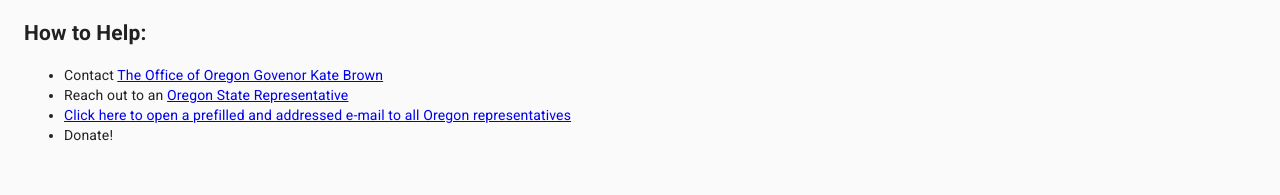
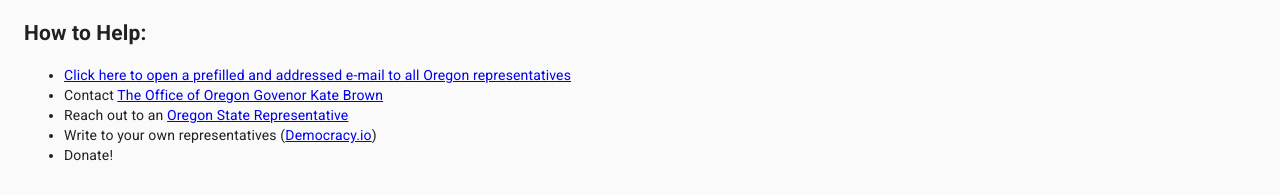
Before and after one commit to Mendanbar/free-seneca, a React (Create React App) app: page / in a window 1280 px wide. Shown: the part 544-739 px from the top of the page. Built offline with nearby package versions, Linux system fonts and the light colour scheme.

Commit message:
add democracy.io

```diff
--- a/src/App.js
+++ b/src/App.js
@@ -92,9 +92,10 @@
             <p>Paragraph about Seneca here.  Basic details of why we are raising awareness. Some details about where the money goes when a person clicks "donate"? Temp text for filler: Lorem ipsum dolor sit amet, consectetur adipiscing elit, sed do eiusmod tempor incididunt ut labore et dolore magna aliqua. Duis at tellus at urna. Semper viverra nam libero justo. Nullam non nisi est sit amet facilisis magna etiam tempor. Magna ac placerat vestibulum lectus mauris ultrices eros in. Massa tincidunt dui ut ornare lectus sit amet. Porta non pulvinar neque laoreet suspendisse. Tincidunt lobortis feugiat vivamus at. Ultricies mi quis hendrerit dolor magna eget est. Senectus et netus et malesuada fames ac turpis egestas sed. Pellentesque massa placerat duis ultricies lacus sed turpis. </p>
             <h2>How to Help:</h2>
             <ul>
+              <li><a href="www.freeseneca.org">Click here to open a prefilled and addressed e-mail to all Oregon representatives</a></li>
               <li>Contact <a href="https://www.oregon.gov/gov/Pages/share-your-opinion.aspx">The Office of Oregon Govenor Kate Brown</a></li>
               <li>Reach out to an <a href="https://www.oregonlegislature.gov/house/pages/representativesall.aspx">Oregon State Representative</a></li>
-              <li><a href="www.freeseneca.org">Click here to open a prefilled and addressed e-mail to all Oregon representatives</a></li>
+              <li>Write to your own representatives (<a href="https://democracy.io/">Democracy.io</a>)</li>
               <li>Donate!</li>
             </ul>
           </Box>
```
